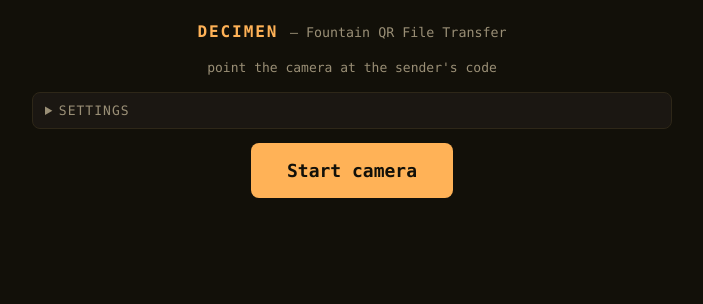
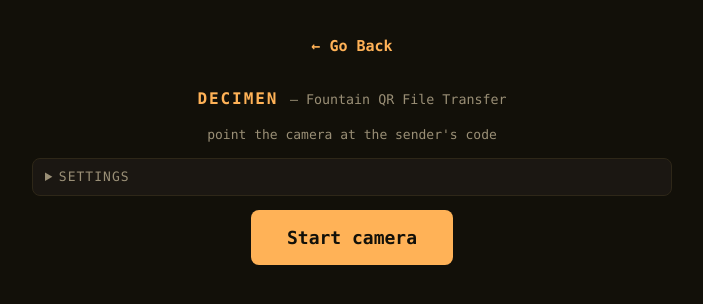
Before and after one commit to Mohamedali1234/optical-transfer, a website built with Vite: page receive/index.html in a window 1280 px wide. Shown: the whole page, without its empty margins (288-991 px from the left). Built offline with nearby package versions, Linux system fonts and the light colour scheme.

Commit message:
Update index.html

```diff
--- a/receive/index.html
+++ b/receive/index.html
@@ -10,6 +10,9 @@
     <link rel="stylesheet" href="../shared/style.css" />
   </head>
   <body>
+    <!-- Back Button to Main Menu -->
+    <p><a href="../index.html" style="text-decoration: none; font-weight: bold;">← Go Back</a></p>
+
     <h1>DECIMEN <small>— Fountain QR File Transfer</small></h1>
     <div class="hint" id="stats">point the camera at the sender's code</div>
     <details class="settings" id="settings">
```
